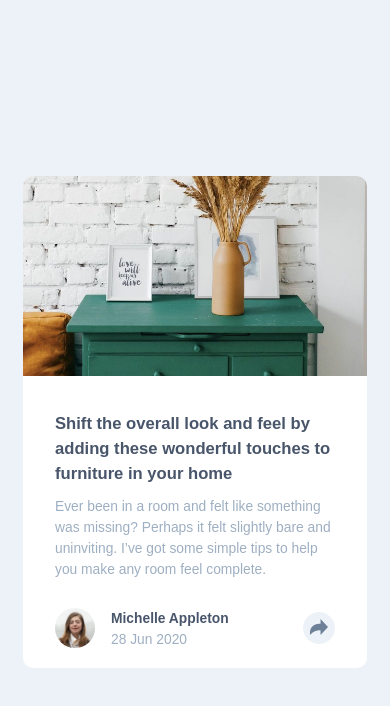
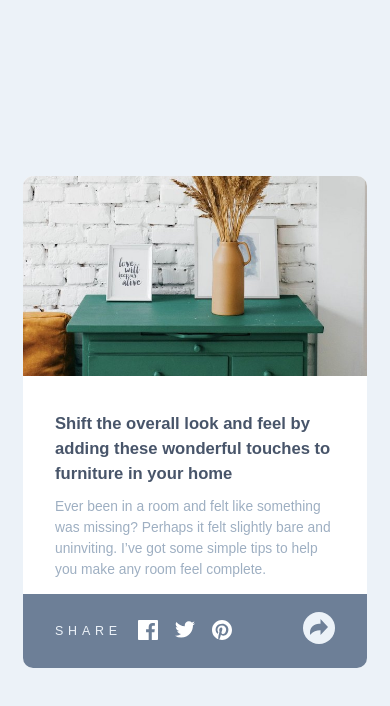
Before and after one commit to MikeBeloborodov/article_preview_component, a plain HTML site: page index.html in a window 390 px wide. Both pictures are taken after a click on the button "Share". Drawn offline with Linux system fonts and the light colour scheme.

Commit message:
added mobile share container

```diff
--- a/index.html
+++ b/index.html
@@ -40,6 +40,23 @@
             </p>
           </div>
           <footer class="card__footer">
+            <aside class="card__share-container hidden" id="share-container">
+              <p class="card__share-container-text">Share</p>
+              <div class="card__buttons-container">
+                <button class="share-btn">
+                  <span class="sr-only">Share on Facebook</span>
+                  <img src="images/icon-facebook.svg" alt="Facebook icon" />
+                </button>
+                <button class="share-btn">
+                  <span class="sr-only">Share on Twitter</span>
+                  <img src="images/icon-twitter.svg" alt="Twitter icon" />
+                </button>
+                <button class="share-btn">
+                  <span class="sr-only">Share on Pinterest</span>
+                  <img src="images/icon-pinterest.svg" alt="Pinterest icon" />
+                </button>
+              </div>
+            </aside>
             <img
               class="card__footer-avatar"
               src="images/avatar-michelle.jpg"
@@ -53,7 +70,7 @@
                 >28 Jun 2020</time
               >
             </div>
-            <button class="card__footer-icon_container">
+            <button class="card__footer-icon_container" id="share-toggle-button">
               <span class="sr-only">Share</span>
               <img
                 class="card__footer-share_icon"
@@ -65,5 +82,6 @@
         </div>
       </article>
     </main>
+    <script src="scripts/script.js"></script>
   </body>
 </html>
--- /dev/null
+++ b/scripts/script.js
@@ -0,0 +1,13 @@
+const $ = (selector) => document.querySelector(selector)
+const $$ = (selector) => document.querySelectorAll(selector)
+
+const $shareButton = $('#share-toggle-button');
+const $shareContainer = $('#share-container')
+
+const toggleShareContainer = () => {
+  $shareContainer.classList.toggle('hidden');
+}
+
+$shareButton.addEventListener('click', () => {
+  toggleShareContainer();
+});
--- a/style.css
+++ b/style.css
@@ -1,7 +1,7 @@
 :root {
   --clr-background: hsl(210, 46%, 95%);
   --clr-text-main: hsl(212, 23%, 69%);
-  --clr-desaturated-dark-blue: hsl(214, 17%, 51%);
+  --clr-share-container: hsl(214, 17%, 51%);
   --clr-text-accent: hsl(217, 19%, 35%);
 
   --fw-medium: 500;
@@ -15,6 +15,11 @@ body {
   align-items: center;
   height: 100vh;
   background-color: var(--clr-background);
+  overflow: hidden;
+}
+
+button {
+  cursor: pointer;
 }
 
 /* Visually hidden, but available for screen reader */
@@ -80,6 +85,41 @@ body {
   display: flex;
   align-items: center;
   gap: 1rem;
+  position: relative;
+}
+
+.card__share-container {
+  position: absolute;
+  width: calc(100% + 64px); /* add card padding */
+  height: calc(100% + 34px);
+  background-color: var(--clr-share-container);
+  top: -14px;
+  left: -32px;
+  display: flex;
+  align-items: center;
+  padding: 0 32px;
+}
+
+.hidden {
+  display: none;
+}
+
+.card__share-container-text {
+  font-size: 0.78rem;
+  text-transform: uppercase;
+  color: var(--clr-background);
+  letter-spacing: 0.3rem;
+  margin-right: 0.625rem;
+}
+
+.card__buttons-container {
+  display: flex;
+  gap: 0.313rem;
+}
+
+.share-btn {
+  background-color: transparent;
+  border: none;
 }
 
 .card__footer-name_container {
@@ -113,7 +153,8 @@ body {
   border-radius: 50%;
   padding: 7px;
   background-color: var(--clr-background);
-  cursor: pointer;
+  position: relative;
+  z-index: 2;
 }
 
 @media screen and (min-width: 800px) {
```
